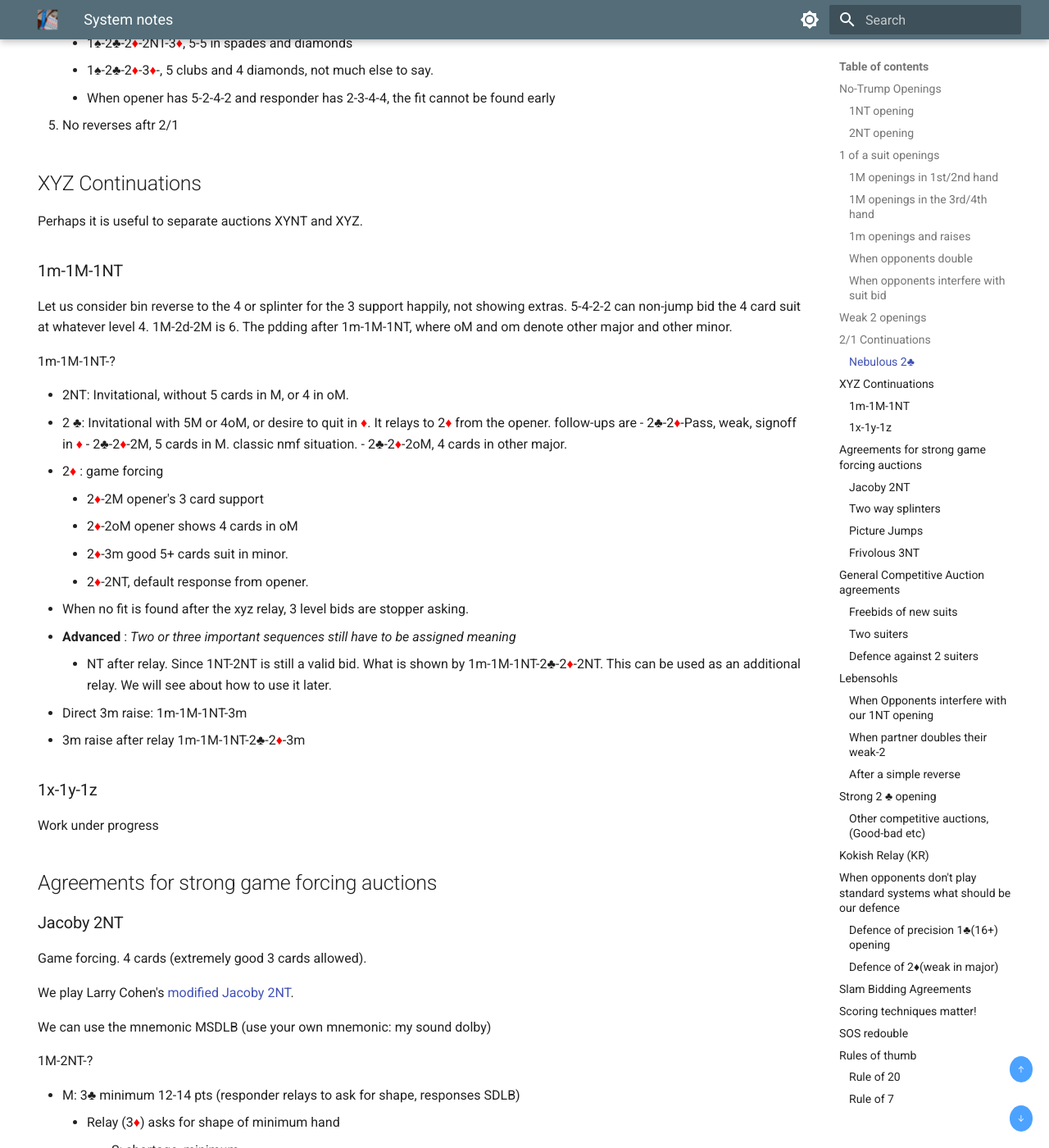
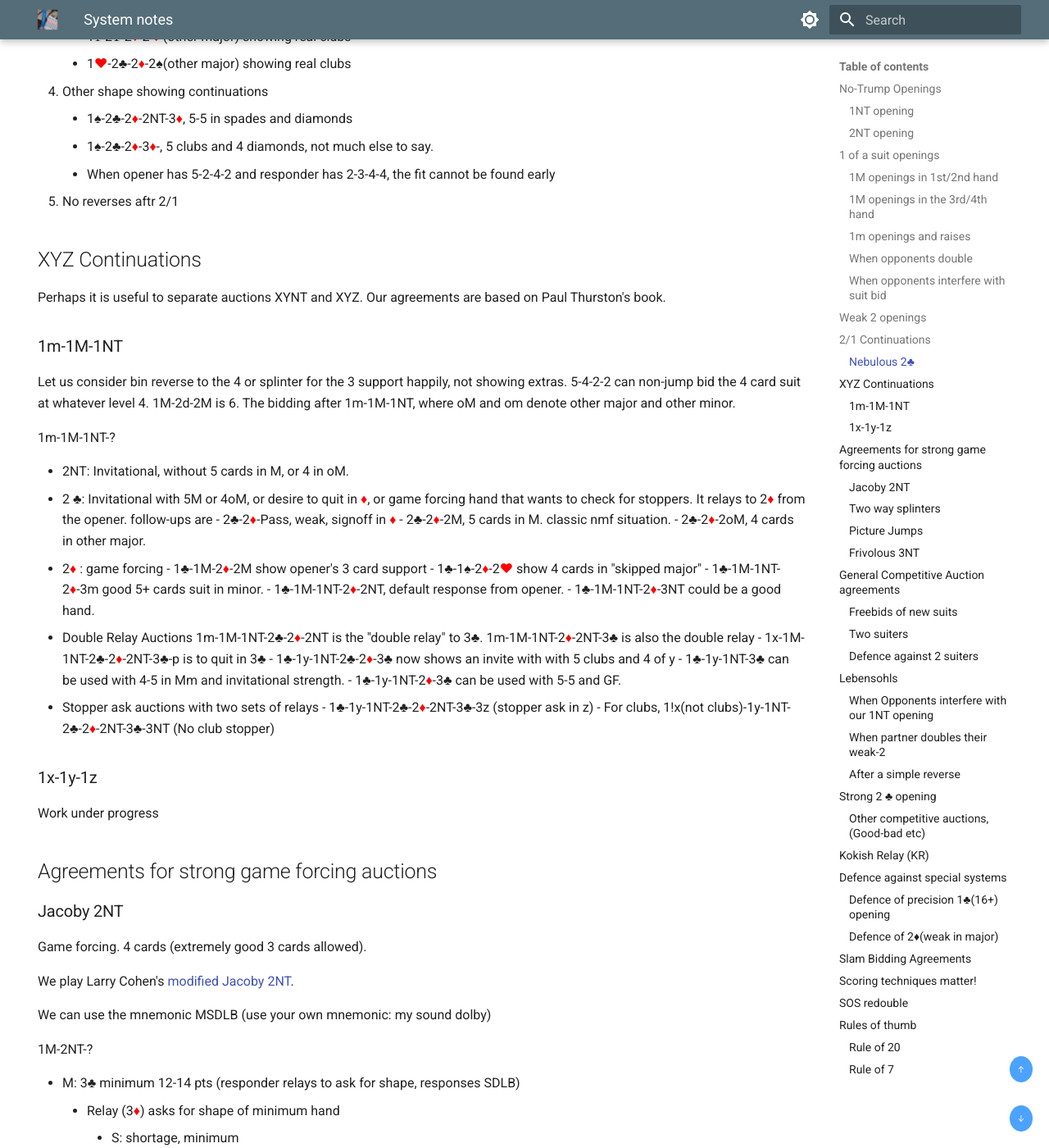
Before and after one commit to Souvik-0612/Bridge, an MkDocs documentation site: the page built from docs/index.md, in a window 1280 px wide and 1400 px high, scrolled down 6111 px. Shown: the whole window at 82% size. Built offline with MkDocs 1.6.1 and Material for MkDocs 9.7.7, drawn with Linux system fonts in a browser that asks for light colours; some of the changed text lies outside the part shown.

Commit message:
Update README and index with card suits

```diff
--- a/docs/index.md
+++ b/docs/index.md
@@ -5,7 +5,7 @@ hide:
 ## No-Trump Openings
 ### 1NT opening
 - Standard Stayman and Transfers: not in note.
-- Weak stayman (*not Garbage Stayman*): 1NT- 2♣-2<span style="color:red;">♦</span>/2<span style="color:red;">♥</span>/2♠: Bad hand, shortness in clubs, willingness to play in any other suit.
+- Weak Stayman (*not Garbage Stayman*): 1NT- 2♣-2<span style="color:red;">♦</span>/2<span style="color:red;">♥</span>/2♠: Bad hand, shortness in clubs, willingness to play in any other suit.
 - Garbage Stayman: Weak hand, 4-4 in majors or better. Would play *any major*
         - 1N-2♣-2<span style="color:red;">♥</span>-P
         - 1N-2♣-2♠-P
@@ -23,7 +23,6 @@ hide:
          - 1N-2♣-2<span style="color:red;">♦</span>-2<span style="color:red;">♥</span> *does not work* (because this sequence would be Garbage Stayman)
          - 1N-2<span style="color:red;">♦</span>-2<span style="color:red;">♥</span>-2♠, Transfer to <span style="color:red;">♥</span> and bid ♠.
    - With 5-5 in majors, Transfer to ♠ and then bid <span style="color:red;">♥</span> (GF)
-
 
 - 1NT-2♠-? (range ask for ♣, bid with balanced invit hands)
      - 2N (15 pts)
@@ -46,8 +45,10 @@ hide:
     - 3<span style="color:red;">♥</span>/3♠ shows 5 card major
     - 3NT denies 5 or 4 card majors.
 
-- 1NT-3<span style="color:red;">♦</span> ? Possible use, two suiters in minors
-- 1NT-3<span style="color:red;">♥</span> and 1NT-3♠, possible use: splinters with singleton
+- 1NT-3<span style="color:red;">♦</span> two suiters in minors
+- Remember after a transfer sequence 1NT-(2M-1)-2M, responders bid of 4M is always a *mild slam try*. Without slam interest he makes a *Texas* transfer.
+- 1NT-3<span style="color:red;">♥</span> and 1NT-3♠, possible use: splinters with exactly 1=3=(5=4) or 3=1=(5=4)
+- 1NT-2♣-2M-3♠
 
 ### 2NT opening
 
@@ -86,7 +87,7 @@ assign different meanings to these sequences, esp with 4 card support. While we
 
 - Jacoby 2NT, (4+ cards)
 - 2/1 GF through another suit (3+ cards), and then followed by picture-jumps (later)
-- Splinters, (shortness, 4 card support, limited)
+- Splinters, (shortness, 4 card support-- we play 2 kinds of splinters now-- roughly 9-11 and 12-14 hcp)
 
 A suggested solution is:
 
@@ -102,9 +103,9 @@ The main differences are
   - We can open light, and rarely with 4 cards.
   - Count *Cansino points*, Open if (HCP + number of ♠=15)
   - No Bergen Raises. 1M-3♣ and 1M-3<span style="color:red;">♦</span> are invitational hands with long minors.
-  - 2♣, Drury, 3+ cards, 9-12 HCP
-  - 2<span style="color:red;">♦</span>,  Drury 4+ cards.  9-12 HCP
-  - 1NT can be 6-11 pts, but never with 3 card support for partner. Note the slightly increased point range because of the possibility of weakish openings. Those must go through Drury
+  - 2♣, Drury, 3+ cards, 9-11 HCP
+  - 2<span style="color:red;">♦</span>,  Drury 4+ cards.  9-11 HCP
+  - 1NT can be 6-11 pts, but never with 3 card support for partner. Note the slightly increased point range because of the possibility of weakish openings.
 
 ### 1m  openings and raises
 
@@ -217,29 +218,34 @@ One can design different follow ups, among them the simpler ones being the natur
 
 
 ## XYZ Continuations
-Perhaps it is useful to separate auctions XYNT and XYZ.
+Perhaps it is useful to separate auctions XYNT and XYZ. Our agreements are based on Paul Thurston's book.
 
 ### 1m-1M-1NT
 Let us consider bin reverse to the 4 or splinter for the 3 support happily, not showing extras. 5-4-2-2 can non-jump bid the 4 card suit at whatever level
-  4. 1M-2d-2M is 6. The pdding after 1m-1M-1NT, where oM and om denote other major and other minor.
+  4. 1M-2d-2M is 6. The bidding after 1m-1M-1NT, where oM and om denote other major and other minor.
 
 1m-1M-1NT-?
 
   -  2NT: Invitational, without 5 cards in M, or 4 in oM.
-  -  2 ♣: Invitational with 5M or 4oM, or desire to quit in <span style="color:red;">♦</span>. It relays to 2<span style="color:red;">♦</span> from the opener. follow-ups are
+  -  2 ♣: Invitational with 5M or 4oM, or desire to quit in <span style="color:red;">♦</span>, or game forcing hand that wants to check for stoppers. It relays to 2<span style="color:red;">♦</span> from the opener. follow-ups are
         - 2♣-2<span style="color:red;">♦</span>-Pass, weak, signoff in <span style="color:red;">♦</span>
         - 2♣-2<span style="color:red;">♦</span>-2M, 5 cards in M. classic nmf situation.
         - 2♣-2<span style="color:red;">♦</span>-2oM, 4 cards in other major.
-  - 2<span style="color:red;">♦</span> : game forcing
-      - 2<span style="color:red;">♦</span>-2M opener's 3 card support
-      - 2<span style="color:red;">♦</span>-2oM opener shows 4 cards in oM
-      - 2<span style="color:red;">♦</span>-3m good 5+ cards suit in minor.
-      - 2<span style="color:red;">♦</span>-2NT,  default response from opener.
-- When no fit is found after the xyz relay, 3 level bids are stopper asking.
-- **Advanced** : *Two or three important sequences still have to be assigned meaning*
-    -  NT after relay. Since 1NT-2NT is still a valid bid. What is shown by 1m-1M-1NT-2♣-2<span style="color:red;">♦</span>-2NT. This can be used as an additional relay. We will see about how to use it later.
-   -  Direct 3m raise: 1m-1M-1NT-3m
-   -  3m raise after relay 1m-1M-1NT-2♣-2<span style="color:red;">♦</span>-3m
+  -  2<span style="color:red;">♦</span> : game forcing
+        - 1♣-1M-2<span style="color:red;">♦</span>-2M show opener's 3 card support
+        - 1♣-1♠-2<span style="color:red;">♦</span>-2<span style="color:red;">♥</span> show 4 cards in "skipped major"
+        - 1♣-1M-1NT-2<span style="color:red;">♦</span>-3m good 5+ cards suit in minor.
+        - 1♣-1M-1NT-2<span style="color:red;">♦</span>-2NT,  default response from opener.
+        - 1♣-1M-1NT-2<span style="color:red;">♦</span>-3NT could be a good hand.
+  -  Double Relay Auctions  1m-1M-1NT-2♣-2<span style="color:red;">♦</span>-2NT is the "double relay" to 3♣. 1m-1M-1NT-2<span style="color:red;">♦</span>-2NT-3♣ is also the double relay
+        - 1x-1M-1NT-2♣-2<span style="color:red;">♦</span>-2NT-3♣-p is to quit in 3♣
+        - 1♣-1y-1NT-2♣-2<span style="color:red;">♦</span>-3♣ now shows an invite with with 5 clubs and 4 of y
+        - 1♣-1y-1NT-3♣ can be used with 4-5 in Mm and invitational strength.
+        - 1♣-1y-1NT-2<span style="color:red;">♦</span>-3♣ can be used with 5-5  and GF.
+  -  Stopper ask auctions with two sets of relays
+        - 1♣-1y-1NT-2♣-2<span style="color:red;">♦</span>-2NT-3♣-3z (stopper ask in z)
+        - For clubs, 1!x(not clubs)-1y-1NT-2♣-2<span style="color:red;">♦</span>-2NT-3♣-3NT (No club stopper)
+
 
 ### 1x-1y-1z
 Work under progress
@@ -519,14 +525,15 @@ Simple reverse: 1<span style="color:red;">♦</span>-1♠-2<span style="color:re
           1. 2♣-2<span style="color:red;">♦</span>-2♠-3♣ (2nd neg)-3♠
           2. 2♣-2<span style="color:red;">♦</span>-3<span style="color:red;">♦</span>-3<span style="color:red;">♥</span>(2nd neg)-4<span style="color:red;">♦</span>
           3. 2♣-2<span style="color:red;">♦</span>-2♠-3♣-3♠-4♣ (responder rebids 2nd neg. suit to say he has real ♣)
+
 ### Other competitive auctions, (Good-bad etc)
-This section tries to summarise Robson-Segal
+This section tries to summarise the Robson-Segal book
 
 -  *Generally*, 2NT is Lebensohl in response to a t/o double. It is *always* so when RHO bids after t/o.
--  If enemy has bib 2♠ / 2<span style="color:red;">♥</span>, parter makes a t/o double, and RHO passes, then it is *scrambling* in the following situations
-    1. auctions in which partner has balanced
+-  If enemy has bid 2♠ / 2<span style="color:red;">♥</span>, partner makes a t/o double, and RHO passes, then it is *scrambling* in the following situations
+    1. auctions in which partner has bid in the balancing position.
     2. When responder to t/o had one chance to bid Lebensohl, but did not.
-- In all competitive non-fit auctions where opener's 3nd bid is over 2<span style="color:red;">♦</span>/2<span style="color:red;">♥</span>/2♠ by RHO, *unless* responder made  a forcing 2-leve bid, then 2NT is nat.
+- In all competitive non-fit auctions where opener's 2NT bid is over 2<span style="color:red;">♦</span>/2<span style="color:red;">♥</span>/2♠ by RHO, *unless* responder made  a forcing 2-level bid, then 2NT is nat.
 
 
 
@@ -542,16 +549,22 @@ This section tries to summarise Robson-Segal
    2. with 5-3-3-2 and 5 hearts, bid NT (as usual)
 - Two suiters with hearts
    1. 2♣-2<span style="color:red;">♦</span>-2<span style="color:red;">♥</span>-2♠-3♣ (double suiter, hearts and ♣, 5-4 or better)
-- Two suiters with spades (later)
+- Two suiters with spades go through 2♠ relay(2♣ -2<span style="color:red;">♦</span>-2♠-2NT-3♣)
 - Unassigned sequence: 2♣-2<span style="color:red;">♦</span>-3<span style="color:red;">♥</span> (without relay)
 
-## When opponents don't play standard systems what should be our defence
+## Defence against special systems
 
 ### Defence of precision 1♣(16+) opening
-> We don't have game but can be a good competitor.
 - 1NT for both minors
+- X for both majors
 - Rest are natural.
+
 ### Defence of 2<span style="color:red;">♦</span>(weak in major)
+- ACBL defence 1
+  - Double is a takeout in hearts
+  - 2<span style="color:red;">♥</span> is a takeout in spades
+  - Everything else natural
+  - 3x shows 6+ hearts and good points.
 
 
 ## Slam Bidding Agreements
```
Also changed, not shown: other parts of docs/index.md (+1 -2 lines), README.md (+42 -30 lines).
